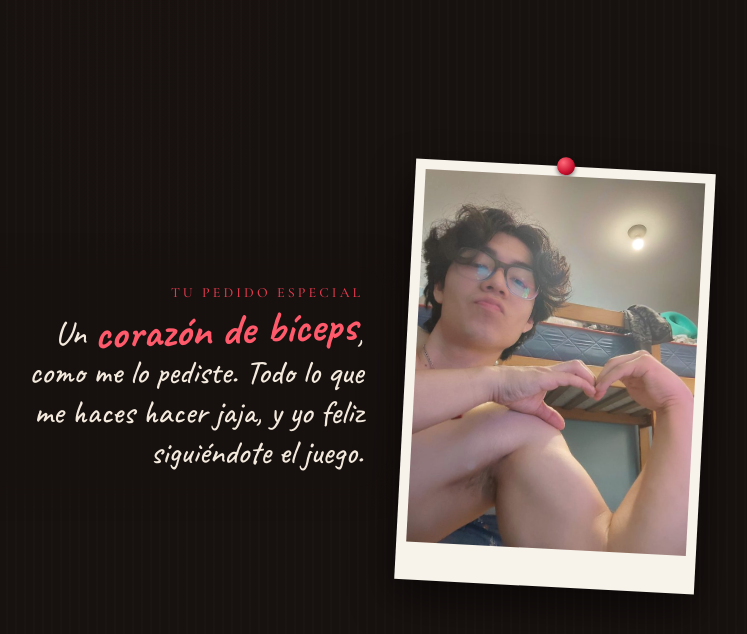
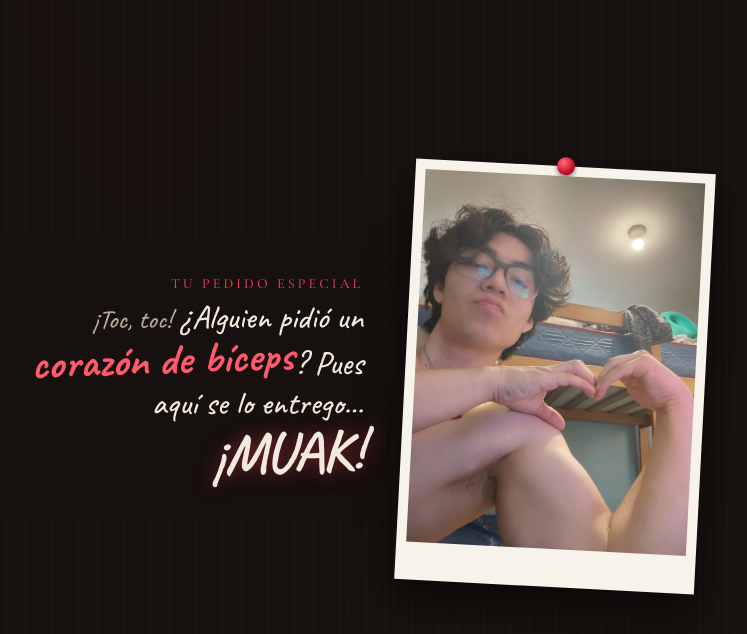
Before and after one commit to Lettuze/para-xio, a plain HTML site: page index.html in a window 1280 px wide. Shown: the part 6975-7609 px from the top of the page, without its empty margins (498-1245 px from the left). Drawn offline with nearby package versions, Linux system fonts and the light colour scheme.

Commit message:
Frase del corazon de biceps
Co-Authored-By: Claude Opus 5.5 <noreply@anthropic.com>
Claude-Session: https://claude.ai/code/session_01KLz9tQQSM27WMjGsAboN1t

```diff
--- a/index.html
+++ b/index.html
@@ -173,7 +173,7 @@
 
 <section class="knot"><div class="card">
   <div class="polaroid" style="--r:3deg"><span class="pin"></span><img src="img/8.jpg" alt="Santi haciendo un corazón con los bíceps"></div>
-  <div class="note"><div class="when">tu pedido especial</div><p>Un <b>corazón de bíceps</b>, como me lo pediste. Todo lo que me haces hacer jaja, y yo feliz siguiéndote el juego.</p></div>
+  <div class="note"><div class="when">tu pedido especial</div><p><i>¡Toc, toc!</i> ¿Alguien pidió un <b>corazón de bíceps</b>? Pues aquí se lo entrego… <b class="xl">¡MUAK!</b></p></div>
 </div></section>
 
 <section id="heart">
```
